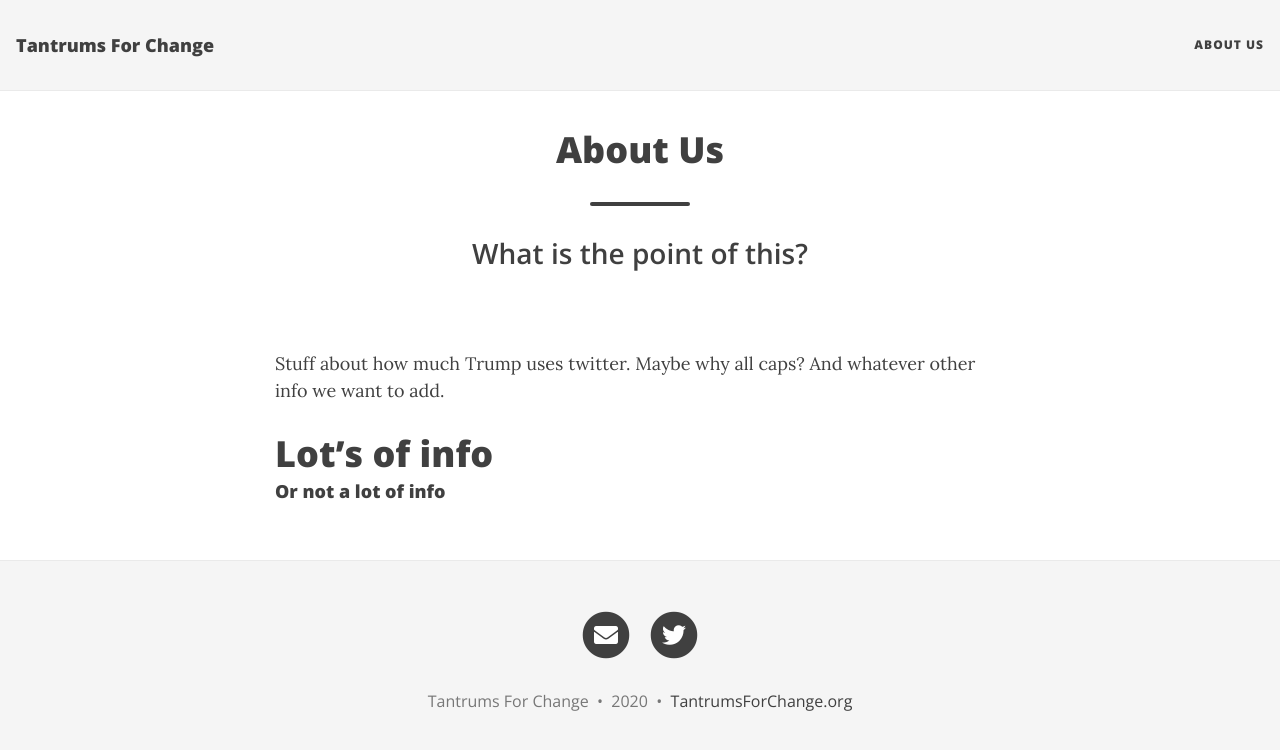
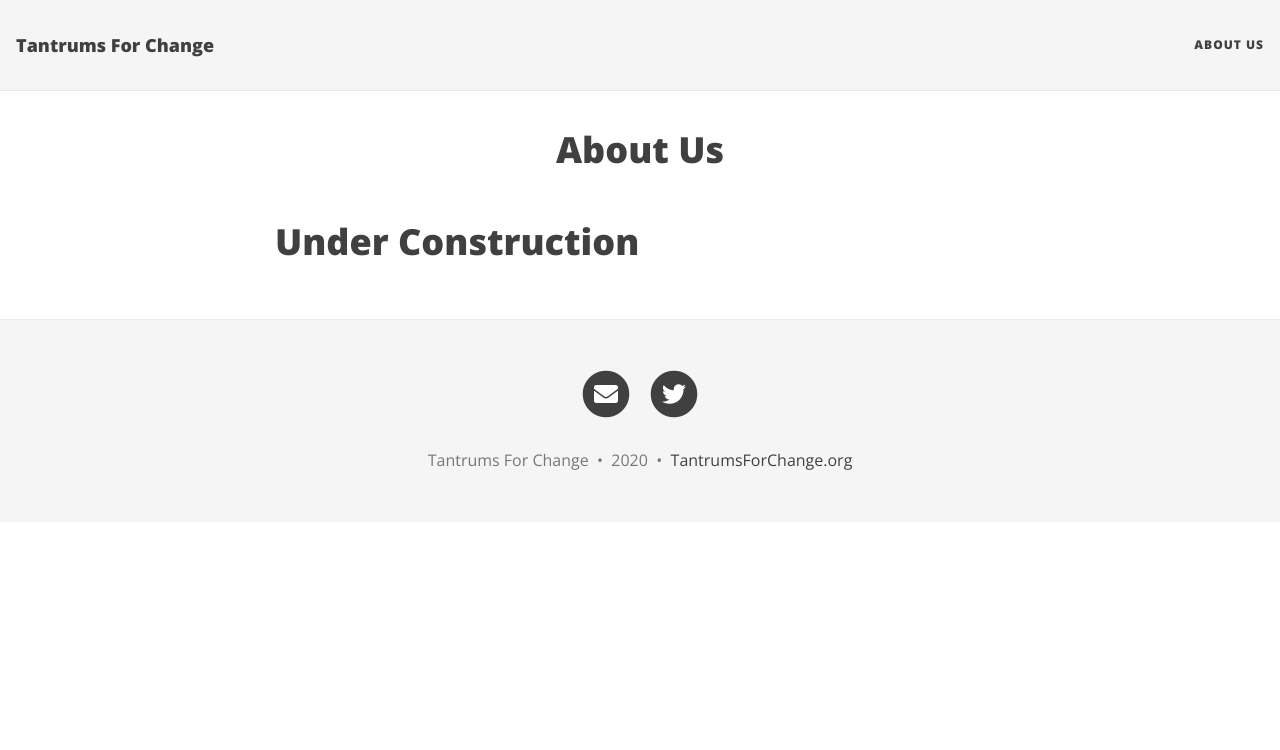
Before and after one commit to tantrumsforchange/tantrumsforchange.github.io, a Jekyll site: the page built from about.md, in a window 1280 px wide. Shown: the top 750 px of the page. Built offline with Jekyll 4.4.1, drawn with Linux system fonts in a browser that asks for light colours; nearby versions of some CDN libraries.

Commit message:
Update about section

```diff
--- a/about.md
+++ b/about.md
@@ -1,12 +1,6 @@
 ---
 layout: page
 title: About Us
-subtitle: What is the point of this?
 ---
 
-Stuff about how much Trump uses twitter. Maybe why all caps? And whatever other info we want to add.
-
-# Lot's of info
-
-
-#### Or not a lot of info
+# Under Construction
```
